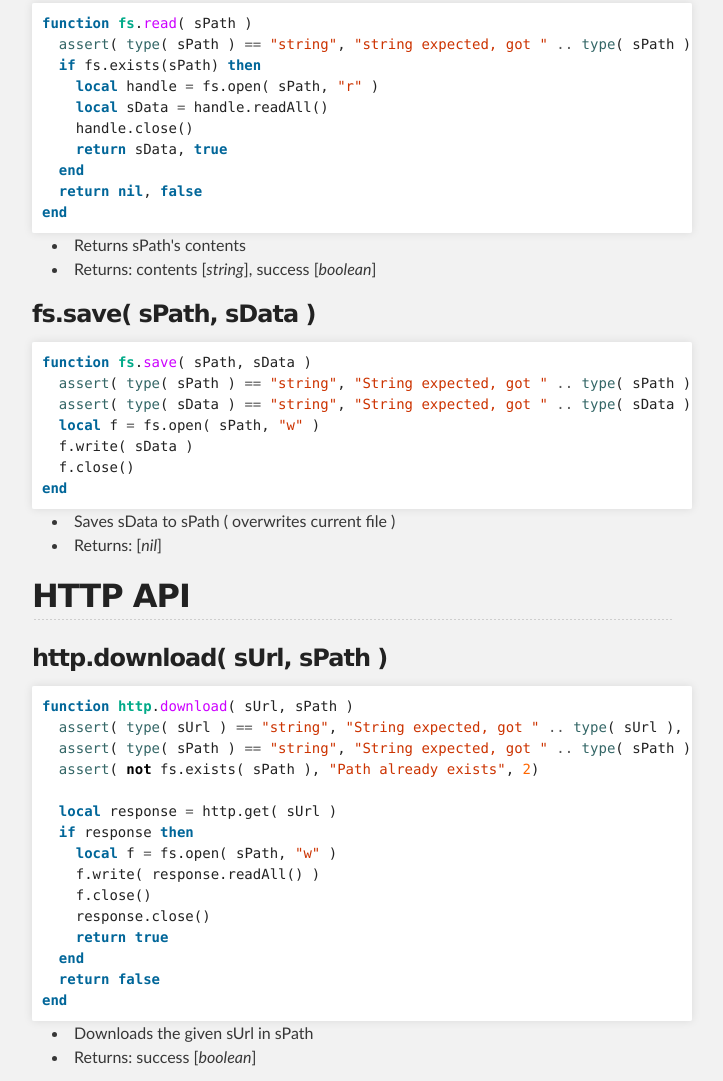
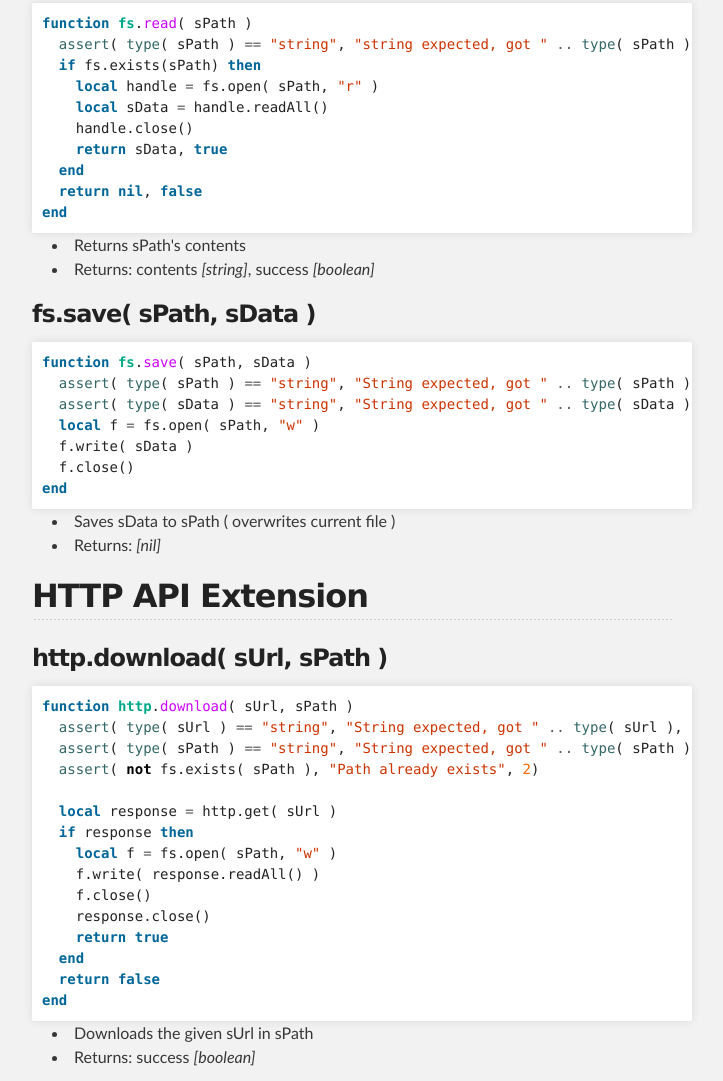
Before and after one commit to SuicidalSTDz/EnderAPI, a plain HTML site: page index.html in a window 1280 px wide. Shown: the part 1547-2628 px from the top of the page, without its empty margins (288-1011 px from the left). Drawn offline with Linux system fonts and the light colour scheme.

```diff
--- a/index.html
+++ b/index.html
@@ -106,7 +106,8 @@
 
 <ul>
 <li>Returns sPath's contents</li>
-<li>Returns: contents [<em>string</em>], success [<em>boolean</em>]</li>
+<li>Returns: contents <em>[string]</em>, success <em>[boolean]</em>
+</li>
 </ul><h3>
 <a name="fssave-spath-sdata-" class="anchor" href="#fssave-spath-sdata-"><span class="octicon octicon-link"></span></a>fs.save( sPath, sData )</h3>
 
@@ -121,9 +122,10 @@
 
 <ul>
 <li>Saves sData to sPath ( overwrites current file )</li>
-<li>Returns: [<em>nil</em>]</li>
+<li>Returns: <em>[nil]</em>
+</li>
 </ul><h2>
-<a name="http-api" class="anchor" href="#http-api"><span class="octicon octicon-link"></span></a>HTTP API</h2>
+<a name="http-api-extension" class="anchor" href="#http-api-extension"><span class="octicon octicon-link"></span></a>HTTP API Extension</h2>
 
 <h3>
 <a name="httpdownload-surl-spath-" class="anchor" href="#httpdownload-surl-spath-"><span class="octicon octicon-link"></span></a>http.download( sUrl, sPath )</h3>
@@ -147,7 +149,8 @@
 
 <ul>
 <li>Downloads the given sUrl in sPath</li>
-<li>Returns: success [<em>boolean</em>]</li>
+<li>Returns: success <em>[boolean]</em>
+</li>
 </ul><h2>
 <a name="messagebox-api" class="anchor" href="#messagebox-api"><span class="octicon octicon-link"></span></a>MessageBox API</h2>
 
@@ -175,7 +178,8 @@
 
 <ul>
 <li>Generates a number of nLength with values ranging from nMin to nMax</li>
-<li>Returns: [<em>number</em>]</li>
+<li>Returns: <em>[number]</em>
+</li>
 </ul><h3>
 <a name="numberisodd-n-" class="anchor" href="#numberisodd-n-"><span class="octicon octicon-link"></span></a>number.isOdd( n )</h3>
 
```
Also changed, not shown: params.json (+1 -1 lines).
